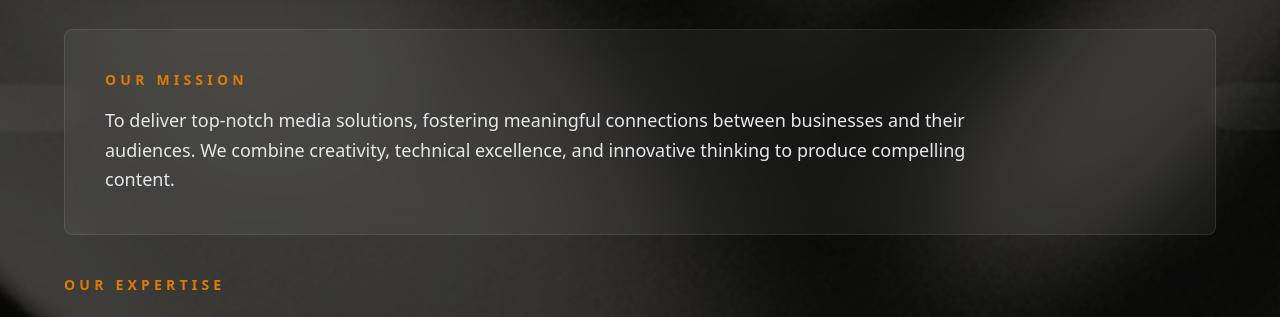
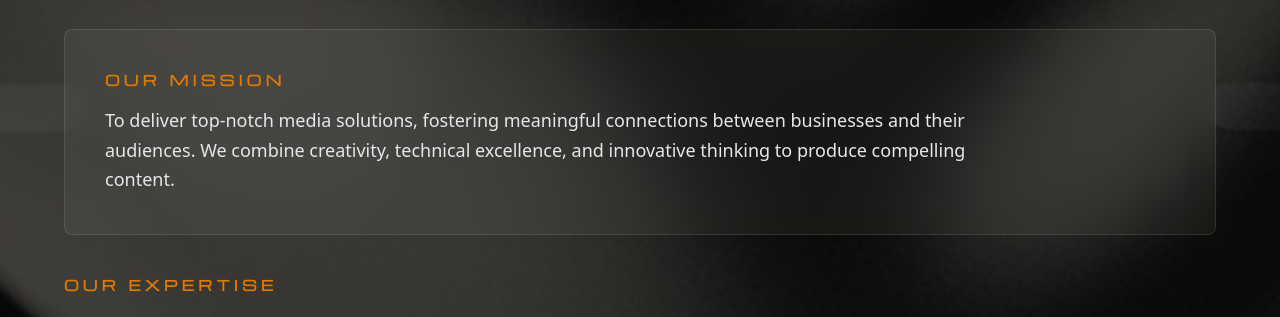
Before and after one commit to Saifullahkhan31/focul-production-website, a React (Vite) app: page /about in a window 1280 px wide. Shown: the part 512-829 px from the top of the page. Built offline with nearby package versions, Linux system fonts and the light colour scheme.

Commit message:
Fixed font on about page

```diff
--- a/src/components/About.tsx
+++ b/src/components/About.tsx
@@ -50,7 +50,7 @@ const About: React.FC = () => {
         <motion.section
           initial={{ opacity: 0, y: 20 }}
           animate={{ opacity: 1, y: 0 }}
-          transition={{ delay: 0.3, duration: 0.8 }}
+          transition={{ duration: 0.8 }}
           className="space-y-12"
         >
           {/* Intro Section - Modern Glassmorphism */}
@@ -66,7 +66,7 @@ const About: React.FC = () => {
           <div className="space-y-10">
             {/* Our Mission */}
             <div className="bg-white/5 backdrop-blur-md border border-white/10 rounded-lg p-8 md:p-10 hover:bg-white/8 transition-all duration-500 hover:border-[#E17A00]/30">
-              <h4 className="text-[#E17A00] text-xs md:text-sm font-bold tracking-[0.3em] mb-4 uppercase">OUR MISSION</h4>
+              <h3 className="text-[#E17A00] text-xs md:text-sm font-bold tracking-[0.3em] mb-4 uppercase">OUR MISSION</h3>
               <p className="text-gray-200 text-base md:text-lg font-light leading-relaxed max-w-4xl">
                 To deliver top-notch media solutions, fostering meaningful connections between businesses and their audiences.
                 We combine creativity, technical excellence, and innovative thinking to produce compelling content.
@@ -75,7 +75,7 @@ const About: React.FC = () => {
 
             {/* Our Expertise */}
             <div>
-              <h4 className="text-[#E17A00] text-xs md:text-sm font-bold tracking-[0.3em] mb-6 uppercase">OUR EXPERTISE</h4>
+              <h3 className="text-[#E17A00] text-xs md:text-sm font-bold tracking-[0.3em] mb-6 uppercase">OUR EXPERTISE</h3>
               <div className="grid grid-cols-2 gap-6 max-w-3xl">
                 <ul className="space-y-3">
                   <li className="bg-white/5 backdrop-blur-md border border-white/10 rounded-lg px-6 py-3 hover:bg-white/8 hover:border-[#E17A00]/30 transition-all duration-300 text-gray-200 text-base md:text-lg font-light">Corporate Movies</li>
```
